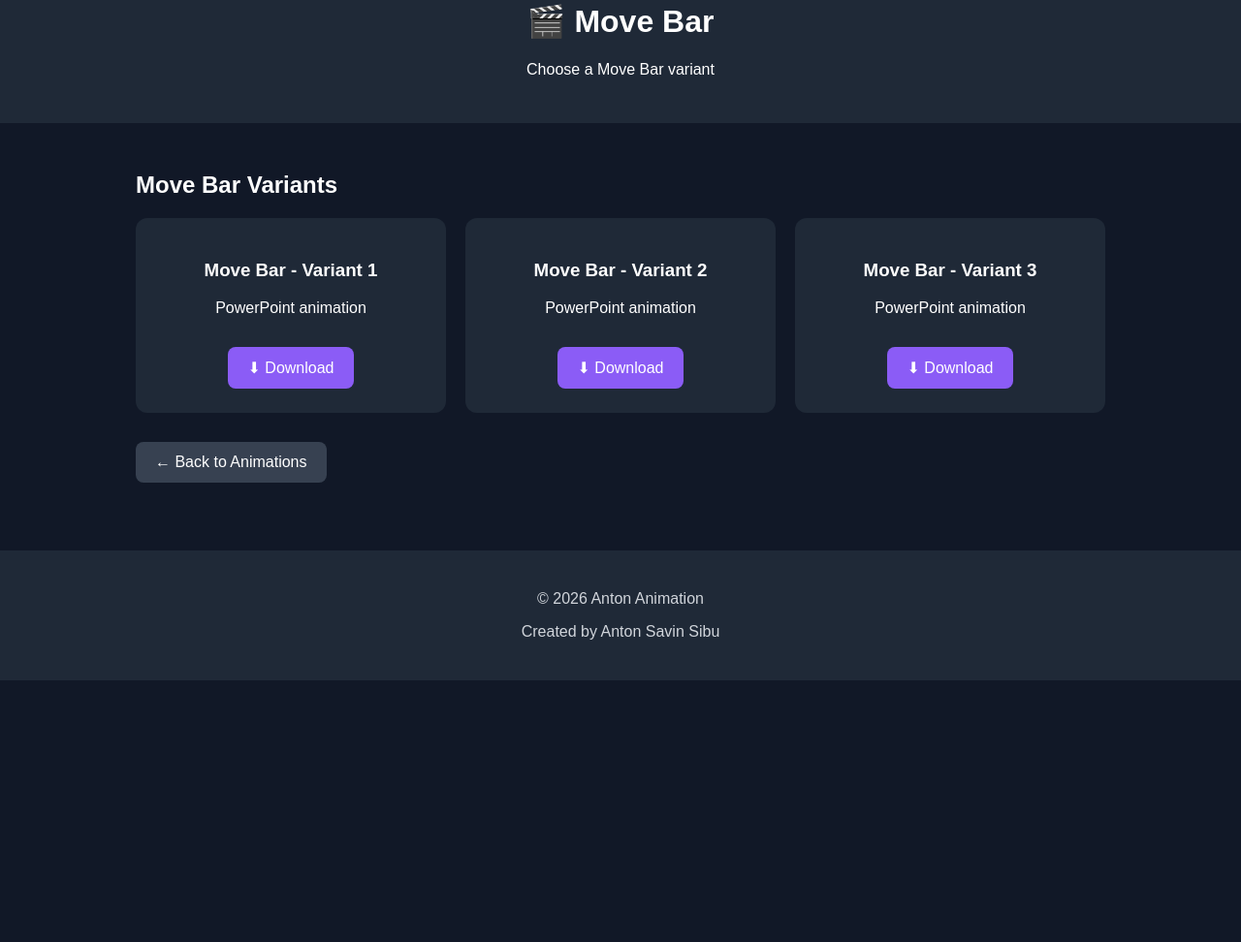
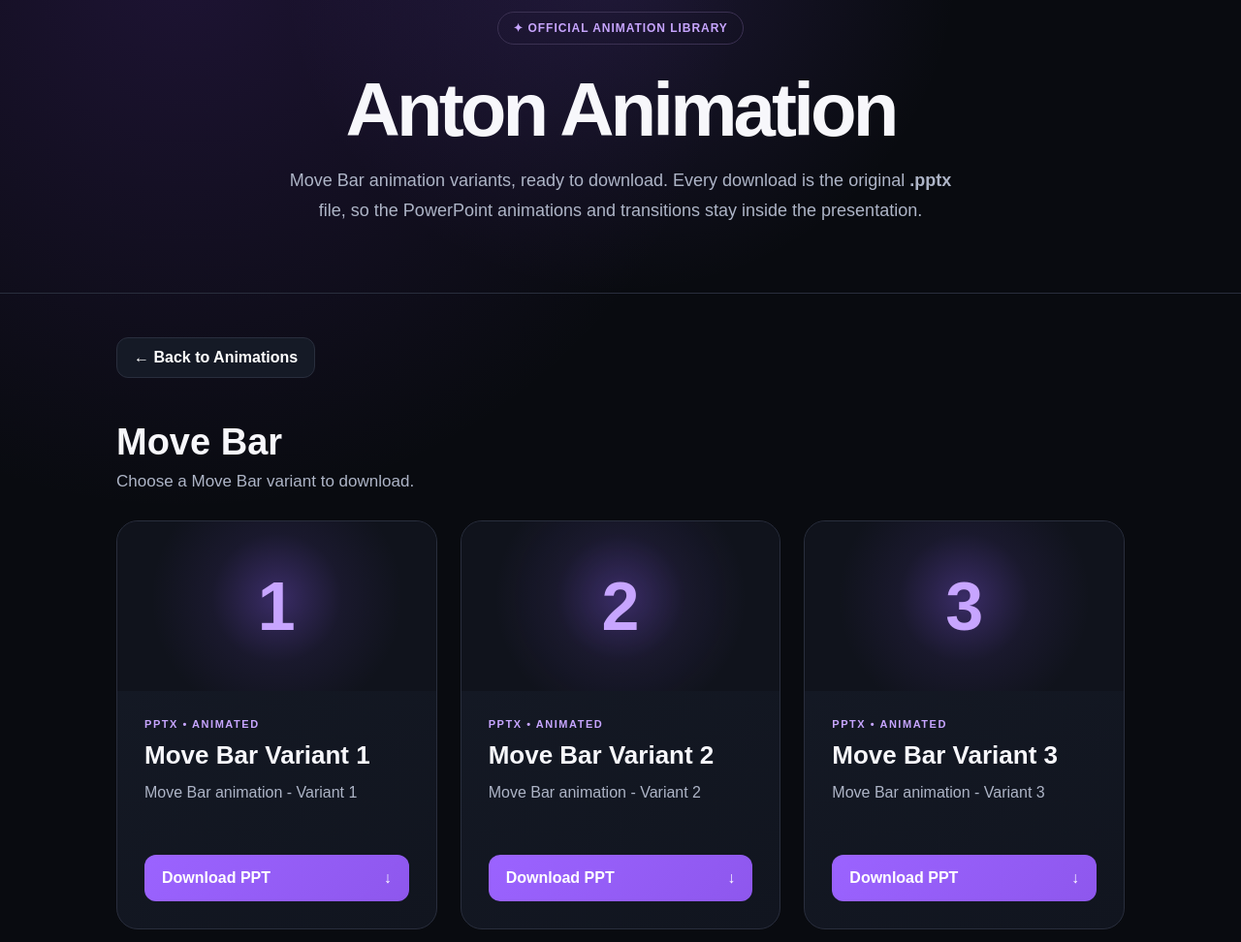
Before and after one commit to AntonSavinSibu/Anton-Animation, a plain HTML site: page move-bar.html in a window 1280 px wide. Shown: the part 48-1020 px from the top of the page at 97% size. Before the commit the page ends 800 px from the top, so only its background shows below. Drawn offline with Linux system fonts and the light colour scheme.

Commit message:
Update move-bar.html

```diff
--- a/move-bar.html
+++ b/move-bar.html
@@ -4,128 +4,531 @@
 <meta charset="UTF-8">
 <meta name="viewport" content="width=device-width, initial-scale=1.0">
 
-<title>Move Bar Variants - Anton Animation</title>
+<title>Move Bar - Anton Animation</title>
 
 <style>
+
+:root {
+    --bg: #090b10;
+    --panel: #11151f;
+    --panel2: #151a26;
+    --text: #f7f7fb;
+    --muted: #aeb5c7;
+    --accent: #9b63ff;
+    --accent-light: #c7a5ff;
+    --border: #292e3d;
+}
+
+* {
+    box-sizing: border-box;
+}
+
 body {
     margin: 0;
     font-family: Arial, sans-serif;
-    background: #111827;
-    color: white;
+
+    background:
+        radial-gradient(
+            circle at 15% 0%,
+            rgba(104, 50, 180, 0.22),
+            transparent 35%
+        ),
+        var(--bg);
+
+    color: var(--text);
 }
 
+/* HEADER */
+
 header {
+    padding: 60px 24px 70px;
+
     text-align: center;
-    padding: 30px;
-    background: #1f2937;
+
+    border-bottom: 1px solid var(--border);
+
+    background:
+        radial-gradient(
+            circle at 50% 0%,
+            rgba(139, 92, 246, 0.15),
+            transparent 48%
+        );
 }
 
+.logo {
+    display: inline-flex;
+
+    align-items: center;
+
+    gap: 10px;
+
+    padding: 9px 15px;
+
+    border: 1px solid #3b3152;
+
+    border-radius: 999px;
+
+    color: var(--accent-light);
+
+    font-weight: 700;
+
+    letter-spacing: 0.08em;
+
+    font-size: 12px;
+}
+
+header h1 {
+    margin: 22px 0 12px;
+
+    font-size: clamp(48px, 8vw, 78px);
+
+    letter-spacing: -0.05em;
+}
+
+header p {
+    max-width: 700px;
+
+    margin: auto;
+
+    color: var(--muted);
+
+    font-size: 18px;
+
+    line-height: 1.7;
+}
+
+/* MAIN */
+
 main {
-    max-width: 1000px;
+    max-width: 1100px;
+
     margin: auto;
-    padding: 30px;
+
+    padding: 45px 30px 90px;
 }
+
+/* BACK BUTTON */
+
+.back {
+    display: inline-flex;
+
+    align-items: center;
+
+    gap: 8px;
+
+    margin-bottom: 45px;
+
+    padding: 11px 17px;
+
+    background: #151a26;
+
+    border: 1px solid var(--border);
+
+    border-radius: 12px;
+
+    color: white;
+
+    text-decoration: none;
+
+    font-weight: 700;
+
+    transition: 0.2s ease;
+}
+
+.back:hover {
+    background: #211b32;
+
+    border-color: #69499e;
+
+    transform: translateY(-2px);
+}
+
+/* TITLE */
+
+.section-head {
+    margin-bottom: 30px;
+}
+
+.section-head h2 {
+    margin: 0;
+
+    font-size: 38px;
+}
+
+.section-head p {
+    margin: 9px 0 0;
+
+    color: var(--muted);
+
+    font-size: 17px;
+}
+
+/* GRID */
 
 .grid {
     display: grid;
-    grid-template-columns: repeat(auto-fit, minmax(250px, 1fr));
-    gap: 20px;
+
+    grid-template-columns:
+        repeat(auto-fit, minmax(300px, 1fr));
+
+    gap: 24px;
 }
 
+/* CARD */
+
 .card {
-    background: #1f2937;
-    padding: 25px;
-    border-radius: 12px;
-    text-align: center;
+    overflow: hidden;
+
+    background:
+        linear-gradient(
+            145deg,
+            var(--panel2),
+            var(--panel)
+        );
+
+    border: 1px solid var(--border);
+
+    border-radius: 22px;
+
+    transition:
+        transform 0.25s ease,
+        border-color 0.25s ease,
+        box-shadow 0.25s ease;
 }
 
+.card:hover {
+    transform: translateY(-6px);
+
+    border-color: #69499e;
+
+    box-shadow:
+        0 20px 55px rgba(0, 0, 0, 0.38);
+}
+
+/* NUMBER AREA */
+
+.number {
+    height: 175px;
+
+    display: grid;
+
+    place-items: center;
+
+    font-size: 70px;
+
+    font-weight: 800;
+
+    color: var(--accent-light);
+
+    background:
+        radial-gradient(
+            circle at 50% 45%,
+            rgba(139, 92, 246, 0.34),
+            rgba(139, 92, 246, 0.08) 35%,
+            transparent 68%
+        ),
+        #10131c;
+}
+
+/* CARD CONTENT */
+
+.card-body {
+    padding: 28px;
+}
+
+.tag {
+    display: block;
+
+    margin-bottom: 11px;
+
+    color: var(--accent-light);
+
+    font-size: 11px;
+
+    font-weight: 800;
+
+    letter-spacing: 0.14em;
+}
+
+.card h3 {
+    margin: 0 0 10px;
+
+    font-size: 26px;
+}
+
+.card p {
+    margin: 0;
+
+    min-height: 52px;
+
+    color: var(--muted);
+
+    font-size: 16px;
+
+    line-height: 1.6;
+}
+
+/* DOWNLOAD BUTTON */
+
 .download {
-    display: inline-block;
-    margin-top: 15px;
-    padding: 12px 20px;
-    background: #8b5cf6;
+    display: flex;
+
+    align-items: center;
+
+    justify-content: space-between;
+
+    margin-top: 25px;
+
+    padding: 15px 18px;
+
+    background:
+        linear-gradient(
+            135deg,
+            #9b63ff,
+            #8e57ed
+        );
+
+    border-radius: 12px;
+
     color: white;
+
     text-decoration: none;
-    border-radius: 8px;
+
+    font-size: 16px;
+
+    font-weight: 800;
+
+    transition:
+        transform 0.2s ease,
+        box-shadow 0.2s ease,
+        background 0.2s ease;
 }
 
 .download:hover {
-    background: #7c3aed;
+    background:
+        linear-gradient(
+            135deg,
+            #aa78ff,
+            #9b63ff
+        );
+
+    transform: translateY(-2px);
+
+    box-shadow:
+        0 9px 25px rgba(139, 92, 246, 0.30);
 }
 
-.back {
-    display: inline-block;
-    margin-top: 30px;
-    padding: 12px 20px;
-    background: #374151;
-    color: white;
-    text-decoration: none;
-    border-radius: 8px;
+/* FOOTER */
+
+footer {
+    padding: 30px 20px;
+
+    border-top: 1px solid var(--border);
+
+    text-align: center;
+
+    color: #777f90;
+
+    font-size: 13px;
 }
 
-.back:hover {
-    background: #4b5563;
+/* MOBILE */
+
+@media (max-width: 700px) {
+
+    header {
+        padding: 50px 20px 60px;
+    }
+
+    header h1 {
+        font-size: 48px;
+    }
+
+    header p {
+        font-size: 16px;
+    }
+
+    main {
+        padding: 35px 20px 70px;
+    }
+
+    .grid {
+        grid-template-columns: 1fr;
+    }
+
+    .number {
+        height: 150px;
+    }
 }
 
-footer {
-    text-align: center;
-    padding: 25px;
-    background: #1f2937;
-    margin-top: 40px;
-    color: #d1d5db;
-}
 </style>
 </head>
 
+
 <body>
 
+
 <header>
-    <h1>🎬 Move Bar</h1>
-    <p>Choose a Move Bar variant</p>
+
+    <div class="logo">
+        ✦ OFFICIAL ANIMATION LIBRARY
+    </div>
+
+    <h1>Anton Animation</h1>
+
+    <p>
+        Move Bar animation variants, ready to download.
+        Every download is the original <strong>.pptx</strong> file,
+        so the PowerPoint animations and transitions stay inside the presentation.
+    </p>
+
 </header>
+
 
 <main>
 
-<h2>Move Bar Variants</h2>
-
-<div class="grid">
-
-    <div class="card">
-        <h3>Move Bar - Variant 1</h3>
-        <p>PowerPoint animation</p>
-        <a class="download" href="./move-bar(2).pptx" download>
-            ⬇ Download
-        </a>
-    </div>
-
-    <div class="card">
-        <h3>Move Bar - Variant 2</h3>
-        <p>PowerPoint animation</p>
-        <a class="download" href="./move-bar(3).pptx" download>
-            ⬇ Download
-        </a>
-    </div>
-
-    <div class="card">
-        <h3>Move Bar - Variant 3</h3>
-        <p>PowerPoint animation</p>
-        <a class="download" href="./move-bar(4).pptx" download>
-            ⬇ Download
-        </a>
-    </div>
-
-</div>
 
 <a class="back" href="./index.html">
     ← Back to Animations
 </a>
 
+
+<div class="section-head">
+
+    <h2>Move Bar</h2>
+
+    <p>
+        Choose a Move Bar variant to download.
+    </p>
+
+</div>
+
+
+<div class="grid">
+
+
+    <!-- Move Bar Variant 1 -->
+
+    <div class="card">
+
+        <div class="number">
+            1
+        </div>
+
+        <div class="card-body">
+
+            <span class="tag">
+                PPTX • ANIMATED
+            </span>
+
+            <h3>
+                Move Bar Variant 1
+            </h3>
+
+            <p>
+                Move Bar animation - Variant 1
+            </p>
+
+            <a
+                class="download"
+                href="./move-bar(2).pptx"
+                download
+            >
+                Download PPT
+                <span>↓</span>
+            </a>
+
+        </div>
+
+    </div>
+
+
+    <!-- Move Bar Variant 2 -->
+
+    <div class="card">
+
+        <div class="number">
+            2
+        </div>
+
+        <div class="card-body">
+
+            <span class="tag">
+                PPTX • ANIMATED
+            </span>
+
+            <h3>
+                Move Bar Variant 2
+            </h3>
+
+            <p>
+                Move Bar animation - Variant 2
+            </p>
+
+            <a
+                class="download"
+                href="./move-bar(3).pptx"
+                download
+            >
+                Download PPT
+                <span>↓</span>
+            </a>
+
+        </div>
+
+    </div>
+
+
+    <!-- Move Bar Variant 3 -->
+
+    <div class="card">
+
+        <div class="number">
+            3
+        </div>
+
+        <div class="card-body">
+
+            <span class="tag">
+                PPTX • ANIMATED
+            </span>
+
+            <h3>
+                Move Bar Variant 3
+            </h3>
+
+            <p>
+                Move Bar animation - Variant 3
+            </p>
+
+            <a
+                class="download"
+                href="./move-bar(4).pptx"
+                download
+            >
+                Download PPT
+                <span>↓</span>
+            </a>
+
+        </div>
+
+    </div>
+
+
+</div>
+
+
 </main>
 
+
 <footer>
+
     <p>© 2026 Anton Animation</p>
+
     <p>Created by Anton Savin Sibu</p>
+
 </footer>
+
 
 </body>
 </html>
```
